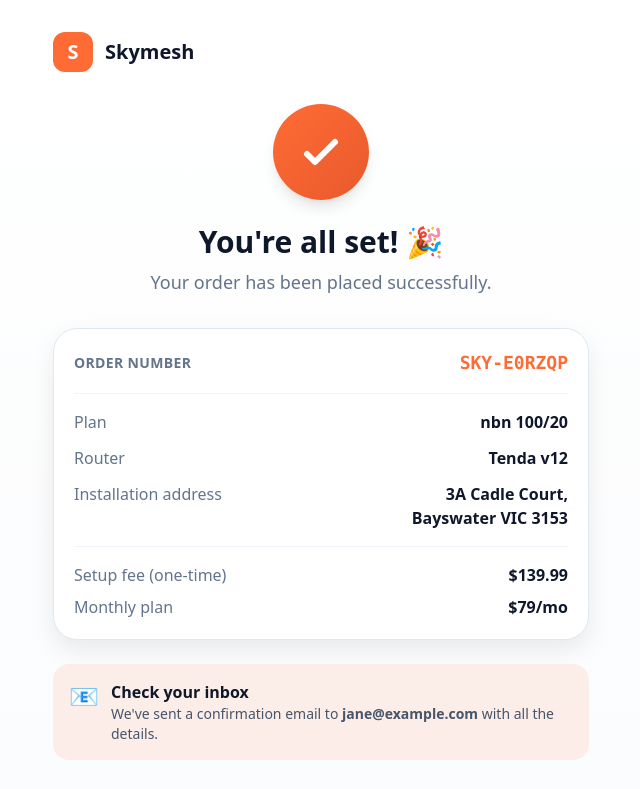
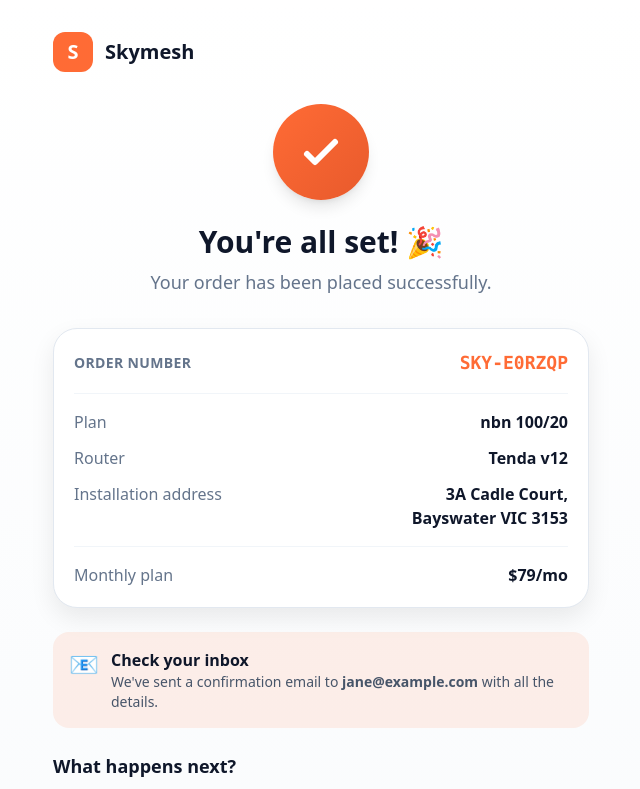
Before and after one commit to slayer037/skymesh-quiz, a Next.js app: page /thank-you in a window 1280 px wide. Shown: the top 789 px of the page, without its empty margins (319-959 px from the left). Built offline with nearby package versions, Linux system fonts and the light colour scheme.

Commit message:
Remove setup fee from thank you page

```diff
--- a/src/app/thank-you/page.tsx
+++ b/src/app/thank-you/page.tsx
@@ -12,8 +12,7 @@ export default function ThankYou() {
     address: "3A Cadle Court, Bayswater VIC 3153",
     plan: "nbn 100/20",
     router: "Tenda v12",
-    monthlyPrice: "$79",
-    setupFee: "$139.99"
+    monthlyPrice: "$79"
   };
 
   return (
@@ -106,10 +105,6 @@ export default function ThankYou() {
 
           <div className="mt-4 border-t border-slate-100 pt-4">
             <div className="flex justify-between">
-              <span className="text-slate-500">Setup fee (one-time)</span>
-              <span className="font-semibold text-slate-900">{orderDetails.setupFee}</span>
-            </div>
-            <div className="mt-2 flex justify-between">
               <span className="text-slate-500">Monthly plan</span>
               <span className="font-semibold text-slate-900">{orderDetails.monthlyPrice}/mo</span>
             </div>
```
